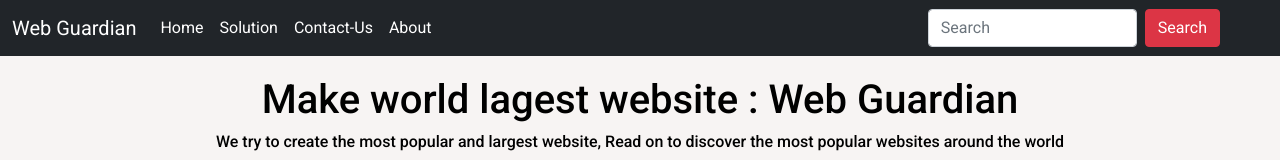
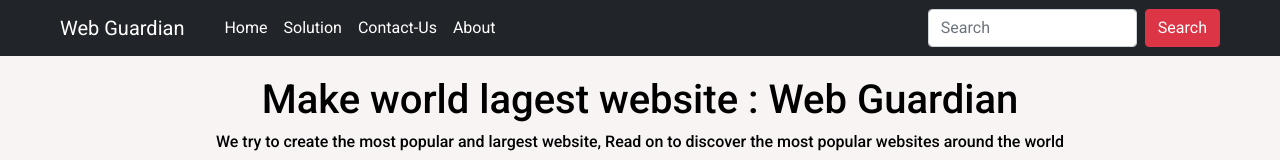
Before and after one commit to sayamkhanraj1/web-gurdian, a React (Create React App) app: page / in a window 1280 px wide. Shown: the top 160 px of the page. Built offline with nearby package versions, Linux system fonts and the light colour scheme.

Commit message:
cartimgcorrection

```diff
--- a/src/components/DeveloperCart/DeveloperCart.css
+++ b/src/components/DeveloperCart/DeveloperCart.css
@@ -6,6 +6,7 @@
 .cart-img{
          width: 110px;
          clip-path: circle();
+         object-fit: cover;
 }
 .cart-style{
          box-shadow: 0 0 30px rgba(0, 0, 0, 0.5);
--- a/src/components/DeveloperCart/DeveloperCart.js
+++ b/src/components/DeveloperCart/DeveloperCart.js
@@ -25,7 +25,7 @@
                                     {
                                     developerCart.map(cart => <div class="card mb-3 cart-style">
                                     <div class="row g-0">
-                                      <div class="col-md-4">
+                                      <div class="col-md-4 d-flex justify-content-center align-items-center">
                                         <img className="cart-img" src={cart.img} alt="..."/>
                                       </div>
                                       <div class="col-md-8">
--- a/src/components/Header/Header.js
+++ b/src/components/Header/Header.js
@@ -7,11 +7,11 @@
                            <div className>
                            <nav className="navbar navbar-expand-lg navbar-dark bg-dark">
                            <div className="container-fluid">
-                           <a className="navbar-brand" href="./web-guardian">Web Guardian</a>
+                           <a className="navbar-brand ms-5" href="./web-guardian">Web Guardian</a>
                            <button className="navbar-toggler" type="button" data-bs-toggle="collapse" data-bs-target="#navbarSupportedContent" aria-controls="navbarSupportedContent" aria-expanded="false" aria-label="Toggle navigation">
                            <span className="navbar-toggler-icon"></span>
                            </button>
-                           <div className="collapse navbar-collapse" id="navbarSupportedContent">
+                           <div className="collapse navbar-collapse ms-3" id="navbarSupportedContent">
                            <ul className="navbar-nav me-auto mb-2 mb-lg-0">
                            <li className="nav-item">
                                     <a className="nav-link active" aria-current="page" href="./Home">Home</a>
```
